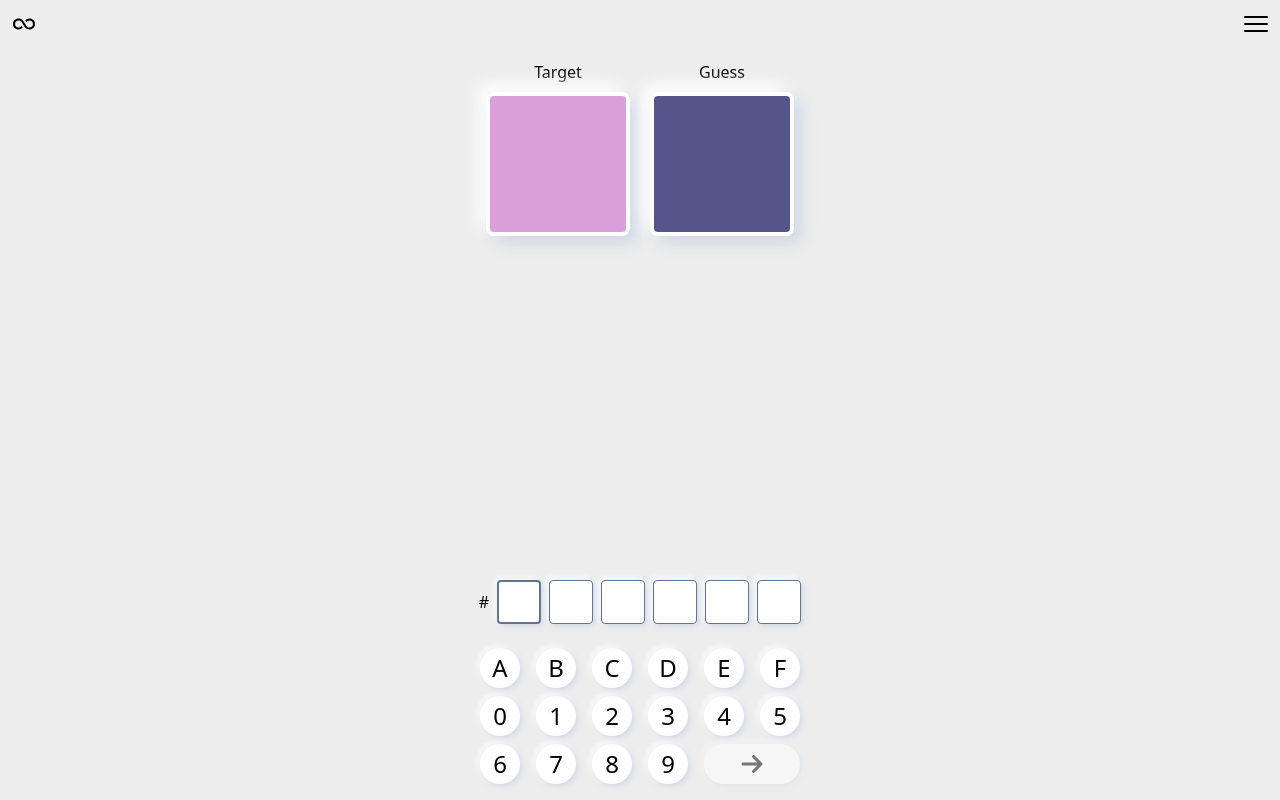
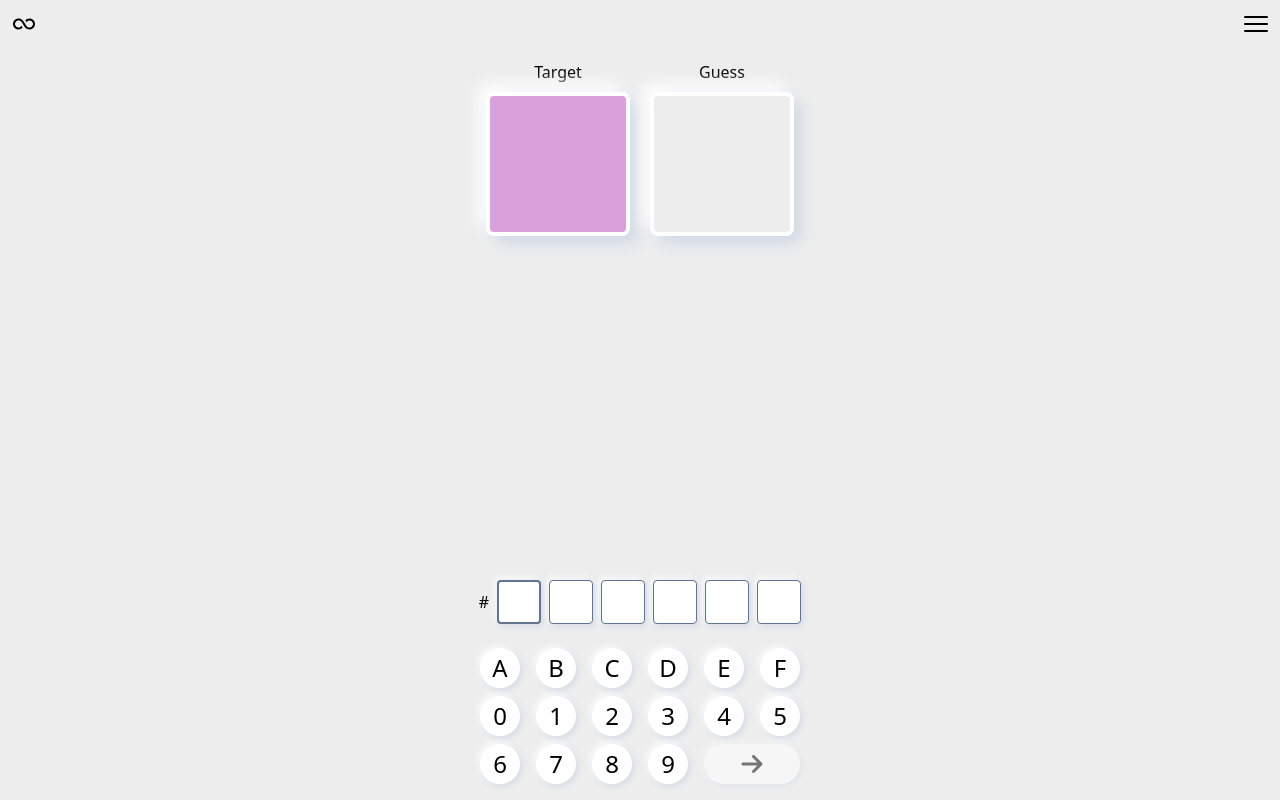
Before and after one commit to 19Nikola96/hexacodle, a Next.js app: page / in a window 1280 px wide. Built offline with nearby package versions, Linux system fonts and the light colour scheme.

Commit message:
prevent ssr on colored square

```diff
--- a/app/_use_cases/Hexacodle/ui_components/ColoredSquare.tsx
+++ b/app/_use_cases/Hexacodle/ui_components/ColoredSquare.tsx
@@ -4,7 +4,7 @@ import { useEffect, useState } from "react";
 import { Guess } from "@/app/_use_cases/Hexacodle/domain/constants";
 import { transformGuessIntoHexaString } from "@/app/_use_cases/Hexacodle/domain/transformGuessIntoHexaString";
 
-const BASED_GUESS_HEX_COLOR = "#55558B";
+const BASED_GUESS_HEX_COLOR = "#55558B00";
 
 type ColoredSquareProps = {
   hexColor?: string | undefined;
--- /dev/null
+++ b/app/_use_cases/Hexacodle/ui_components/ColoredSquareDynamic.ts
@@ -0,0 +1,5 @@
+import dynamic from "next/dynamic";
+
+const ColoredSquare = dynamic(() => import("./ColoredSquare"), { ssr: false });
+
+export default ColoredSquare;
--- a/app/_use_cases/Hexacodle/ui_components/Hexacodle.tsx
+++ b/app/_use_cases/Hexacodle/ui_components/Hexacodle.tsx
@@ -1,7 +1,7 @@
 "use client";
 
 import { useHexacodle } from "@/app/_use_cases/Hexacodle/domain/useHexacodle";
-import ColoredSquare from "@/app/_use_cases/Hexacodle/ui_components/ColoredSquare";
+import ColoredSquare from "@/app/_use_cases/Hexacodle/ui_components/ColoredSquareDynamic";
 import CurrentGuess from "@/app/_use_cases/Hexacodle/ui_components/CurrentGuess";
 import EmojiGuesses from "@/app/_use_cases/Hexacodle/ui_components/EmojiGuesses";
 import Guesses from "@/app/_use_cases/Hexacodle/ui_components/Guesses";
--- a/app/layout.tsx
+++ b/app/layout.tsx
@@ -15,8 +15,8 @@ const geistMono = Geist_Mono({
 });
 
 export const metadata: Metadata = {
-  title: "Hexacodle",
-  description: "Hexacodle",
+  title: "Hexaguessr",
+  description: "Hexaguessr",
 };
 
 export default function RootLayout({
```
